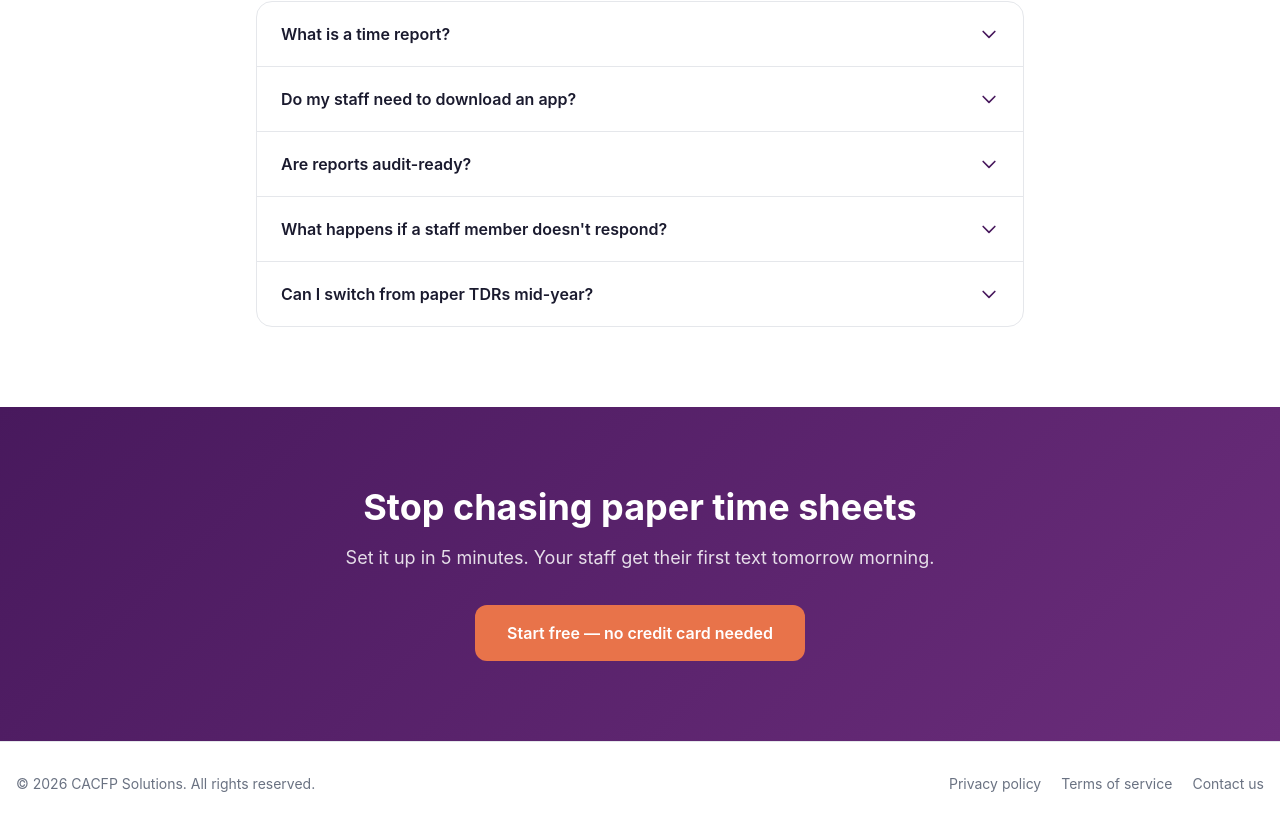
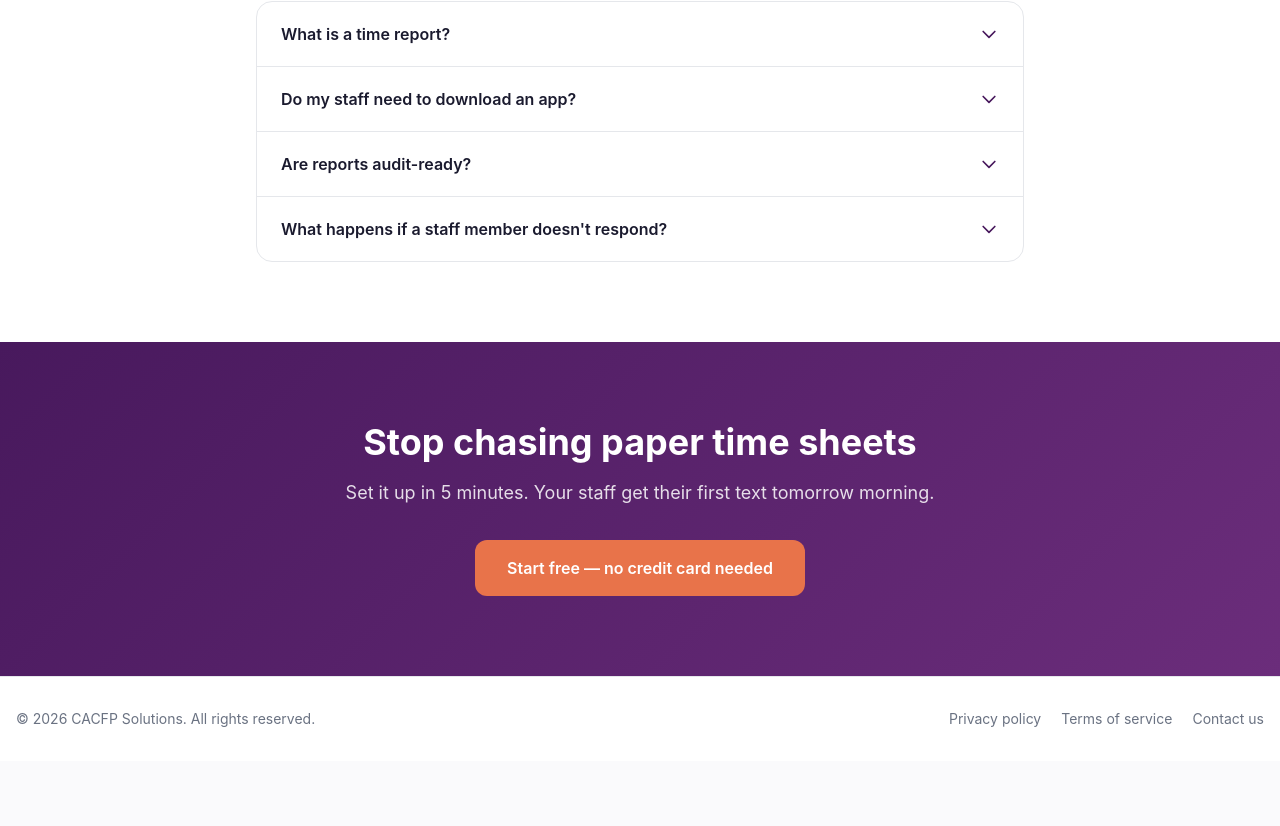
Before and after one commit to chrlsflwrs/cacfpfree-marketing, a Next.js app: page /time-reports in a window 1280 px wide. Shown: the part 3513-4339 px from the top of the page. After the commit the page ends 4274 px from the top, so only its background shows below. Built offline with nearby package versions, Linux system fonts and the light colour scheme.

Commit message:
Remove 'Can I switch from paper TDRs mid-year?' FAQ item from time reports page
Co-Authored-By: Claude Sonnet 4.6 <noreply@anthropic.com>

```diff
--- a/src/components/TimeReportsFAQ.tsx
+++ b/src/components/TimeReportsFAQ.tsx
@@ -22,11 +22,6 @@ const faqs = [
     question: "What happens if a staff member doesn't respond?",
     answer:
       "Their default hours stand. Nothing breaks. The system alerts the director if texts fail to deliver for 5+ days so you can follow up.",
-  },
-  {
-    question: "Can I switch from paper TDRs mid-year?",
-    answer:
-      "Yes. Start any month. Your report begins from the month you sign up — no need to backfill previous months.",
   },
 ];
 
```
